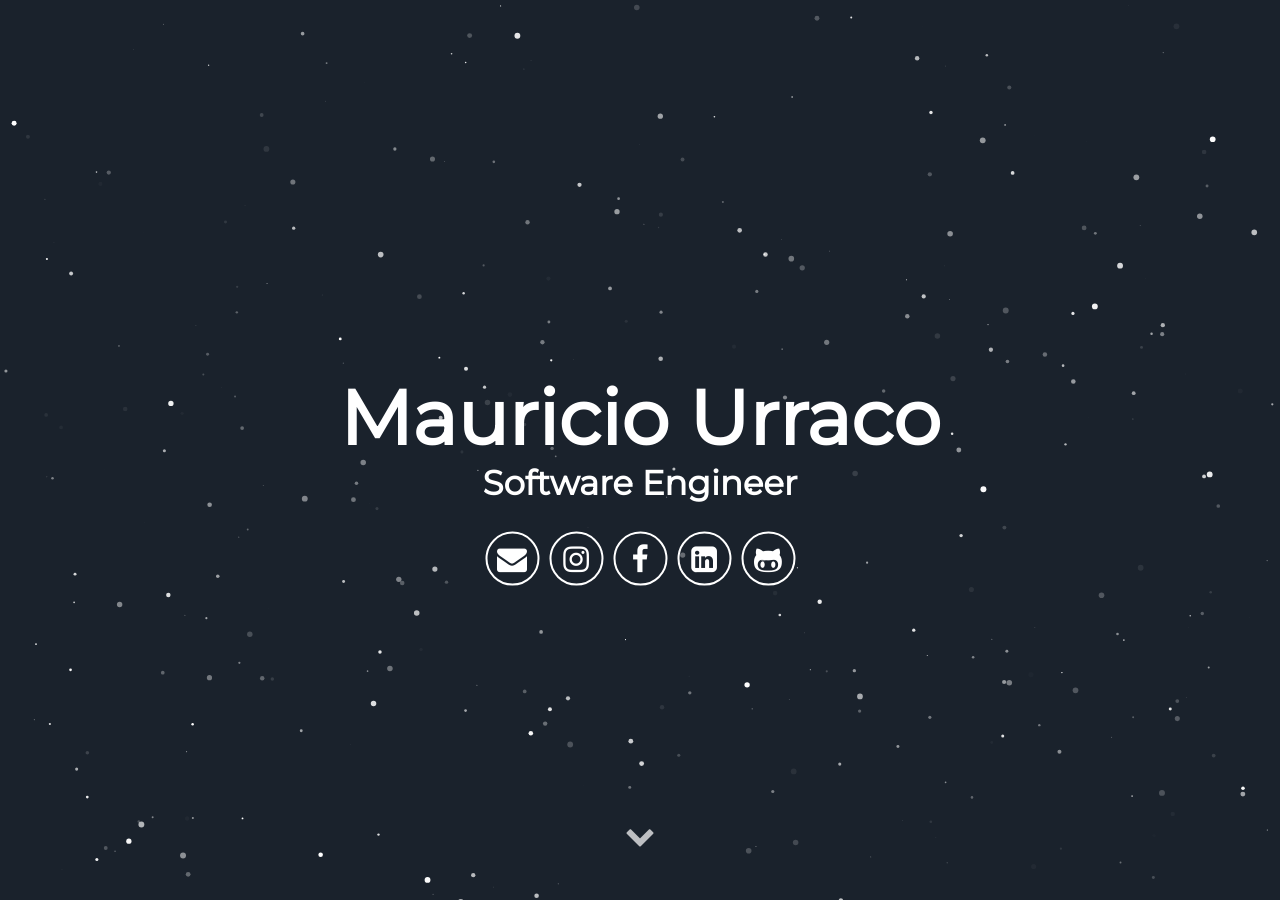
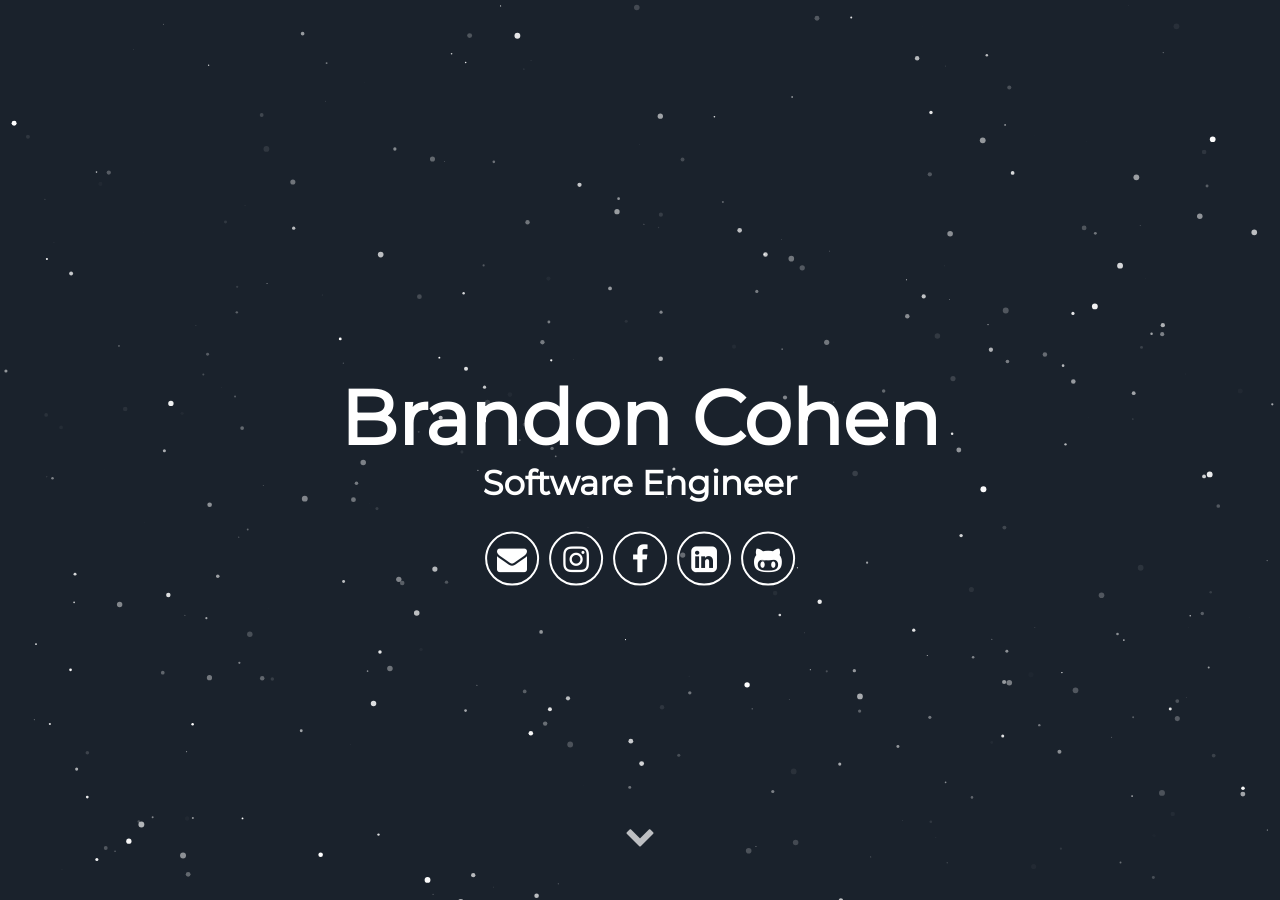
Before and after one commit to OwsleyJr/owsleyjr.github.io, a Jekyll site: the page built from index.html, in a window 1280 px wide and 900 px high. Built offline with Jekyll 4.4.1, drawn with Linux system fonts in a browser that asks for light colours; some web fonts are replaced.

Commit message:
Changed username

```diff
--- a/_config.yml
+++ b/_config.yml
@@ -5,7 +5,7 @@ description: Jekyll Theme Minimal Resume
 # url: "localhost:3000" # the base hostname & protocol for your site e.g. http://willianjusten.com.br
 
 # User settings
-username: Mauricio Urraco
+username: Brandon Cohen
 user_description: I'm a freelance software engineer with 10+ years of experience. I mostly specialize in web design and am pretty decent on the hardware side of things. Always ready to learn and improve.
 user_title: Software Engineer
 email: cohbrandon@gmail.com
```
